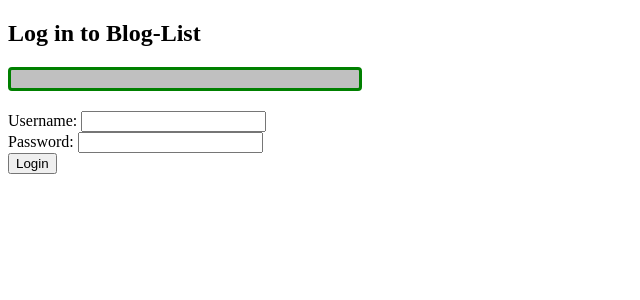
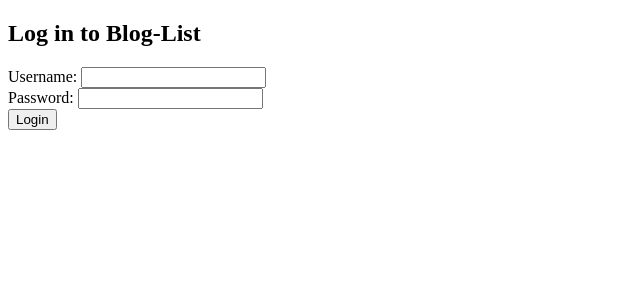
Before and after one commit to jloai009/Blog-List, a React (Create React App) app in the folder frontend/: page / in a window 1280 px wide. Shown: the top 300 px of the page, without its empty margins (0-640 px from the left). Built offline with nearby package versions, Linux system fonts and the light colour scheme; no server answers; the HTML template or start-up script is replaced by a standard one.

Commit message:
Update LoginForm.js

```diff
--- a/frontend/src/components/LoginForm.js
+++ b/frontend/src/components/LoginForm.js
@@ -3,12 +3,10 @@ import Notification from "./Notification"
 
 const LoginForm = (props) => {
 
-  const notificationProps = { notification: props.notification, errorOcurred: props.errorOcurred }
-
   return (
     <div>
       <h2>Log in to Blog-List</h2>
-      <Notification {...notificationProps} />
+      <Notification {...props.notificationProps} />
       <form onSubmit={props.handleLogin}>
         <div>
           <label>Username: </label>
```
